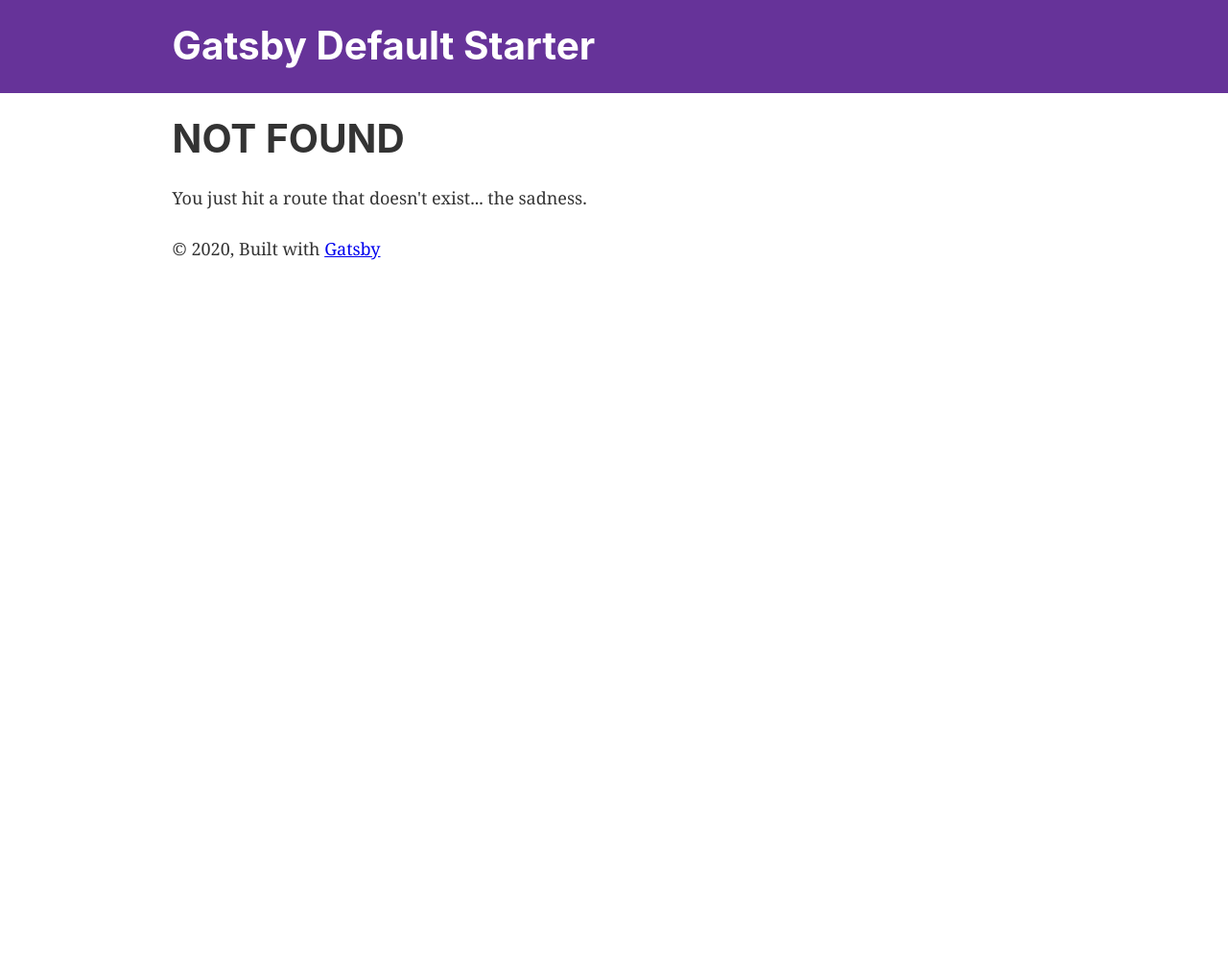
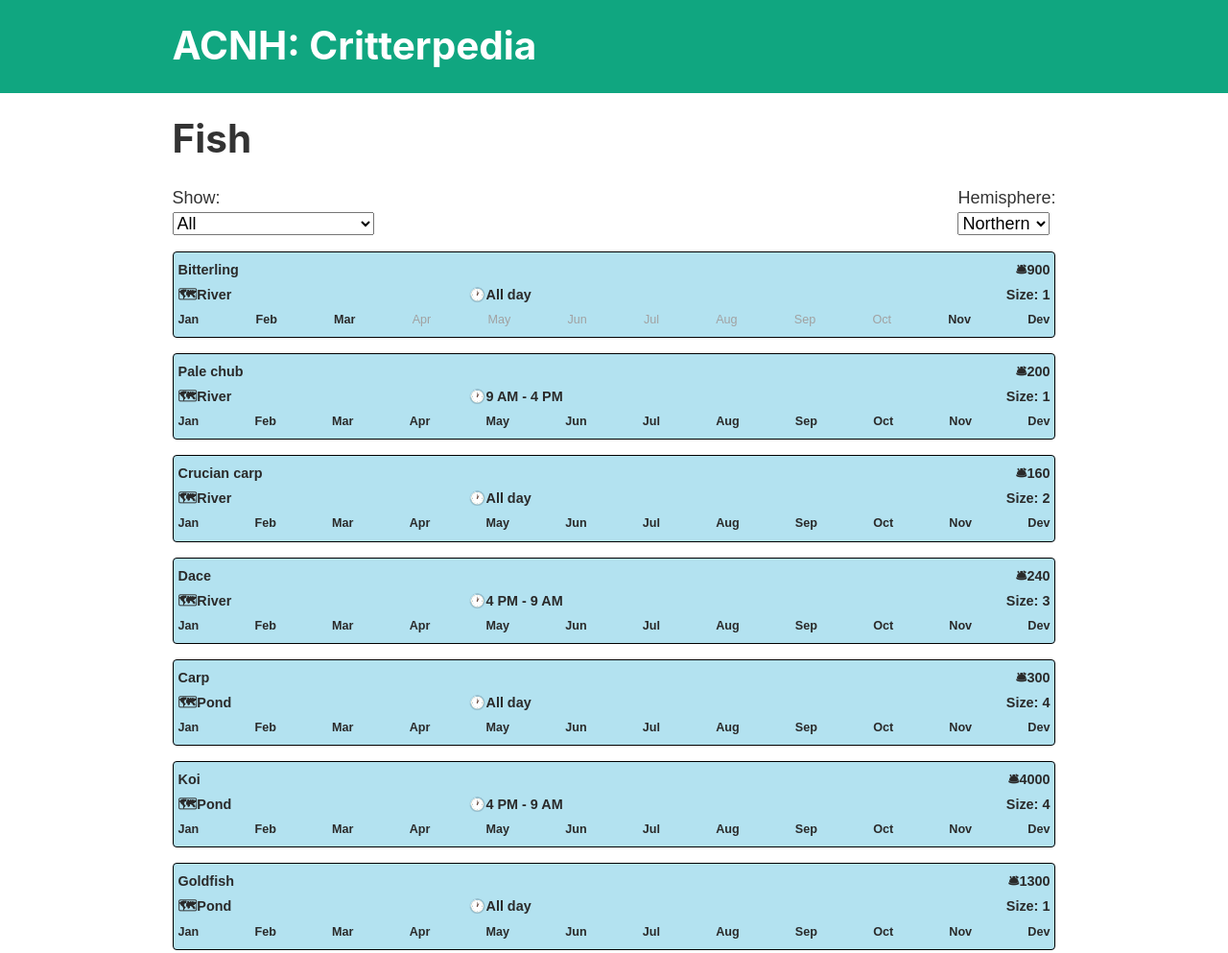
Before and after one commit to jdgarcia/critterpedia, a Gatsby site: page /fish in a window 1280 px wide. Before the commit this address had no page. Shown: the top 993 px of the page at 96% size. Before the commit the page ends 800 px from the top, so only its background shows below. Built offline with nearby package versions, Linux system fonts and the light colour scheme; Gatsby itself is replaced by a stand-in of ours.

Commit message:
add fish data

```diff
--- a/gatsby-config.js
+++ b/gatsby-config.js
@@ -1,6 +1,6 @@
 module.exports = {
   siteMetadata: {
-    title: `Gatsby Default Starter`,
+    title: `ACNH: Critterpedia`,
     description: `Kick off your next, great Gatsby project with this default starter. This barebones starter ships with the main Gatsby configuration files you might need.`,
     author: `@gatsbyjs`,
   },
--- /dev/null
+++ b/src/components/FishTable.js
@@ -0,0 +1,145 @@
+import React, { useState } from 'react';
+
+import data from '../../content/data';
+
+const currentMonth = new Date().getMonth() + 1;
+const prevMonth = currentMonth - 1 < 1 ? 12 : currentMonth - 1;
+const nextMonth = currentMonth + 1 > 12 ? 1 : currentMonth + 1;
+
+const unavailableThisMonthStyle = {
+  backgroundColor: '#f2f4fd',
+  color: '#a1a1a1',
+};
+const availableThisMonthStyle = {
+  backgroundColor: '#b3e2f0',
+  color: '#2a2a2a',
+  fontWeight: 'bold',
+};
+
+const MONTHS = [
+  'Jan',
+  'Feb',
+  'Mar',
+  'Apr',
+  'May',
+  'Jun',
+  'Jul',
+  'Aug',
+  'Sep',
+  'Oct',
+  'Nov',
+  'Dev',
+];
+
+const unavailableMonthStyle = {
+  color: '#a1a1a1',
+  fontWeight: 'normal',
+};
+const availableMonthStyle = {
+  color: '#2a2a2a',
+  fontWeight: 'bold',
+};
+
+const FishTable = () => {
+  const [hemisphere, setHemisphere] = useState('northern');
+  const [filter, setFilter] = useState('all');
+
+  let rows =
+    hemisphere === 'northern'
+      ? data.fish.northernHemisphere
+      : data.fish.southernHemisphere;
+
+  if (filter === 'availableThisMonth') {
+    rows = rows.filter(fish => fish.months[currentMonth]);
+  } else if (filter === 'newThisMonth') {
+    rows = rows.filter(
+      fish => fish.months[currentMonth] && !fish.months[prevMonth]
+    );
+  } else if (filter === 'leavingThisMonth') {
+    rows = rows.filter(
+      fish => fish.months[currentMonth] && !fish.months[nextMonth]
+    );
+  } else if (filter === 'unavailableThisMonth') {
+    rows = rows.filter(fish => !fish.months[currentMonth]);
+  }
+
+  return (
+    <div>
+      <div className="flex justify-between mb-lg">
+        <div>
+          <div>
+            <label htmlFor="filter">Show:</label>
+          </div>
+          <select
+            id="filter"
+            onChange={e => setFilter(e.target.value)}
+            value={filter}
+          >
+            <option value="all">All</option>
+            <option value="availableThisMonth">Available This Month</option>
+            <option value="newThisMonth">New This Month</option>
+            <option value="leavingThisMonth">Leaving This Month</option>
+            <option value="unavailableThisMonth">Unavailable This Month</option>
+          </select>
+        </div>
+        <div>
+          <div>
+            <label htmlFor="hemisphere">Hemisphere:</label>
+          </div>
+          <select
+            id="hemisphere"
+            onChange={e => setHemisphere(e.target.value)}
+            value={hemisphere}
+          >
+            <option value="northern">Northern</option>
+            <option value="southern">Southern</option>
+          </select>
+        </div>
+      </div>
+      {rows.map(fish => {
+        const rowStyle = fish.months[currentMonth]
+          ? availableThisMonthStyle
+          : unavailableThisMonthStyle;
+
+        return (
+          <div
+            className="border rounded p mb-lg"
+            key={fish.name}
+            style={{
+              fontSize: '0.8rem',
+              marginBottom: '16px',
+              ...rowStyle,
+            }}
+          >
+            <div className="flex justify-between">
+              <div>{fish.name}</div>
+              <div>🛎{fish.price}</div>
+            </div>
+            <div className="flex justify-between">
+              <div className="flex-1">🗺{fish.location}</div>
+              <div className="flex-1">🕐{fish.timeOfDay}</div>
+              <div className="flex-1 text-end">Size: {fish.shadowSize}</div>
+            </div>
+            <div
+              className="flex justify-between"
+              style={{ fontSize: '0.7rem' }}
+            >
+              {MONTHS.map((month, i) => {
+                const monthStyle = fish.months[i + 1]
+                  ? availableMonthStyle
+                  : unavailableMonthStyle;
+                return (
+                  <div key={month} style={monthStyle}>
+                    {month}
+                  </div>
+                );
+              })}
+            </div>
+          </div>
+        );
+      })}
+    </div>
+  );
+};
+
+export default FishTable;
--- a/src/components/header.js
+++ b/src/components/header.js
@@ -5,7 +5,7 @@ import React from 'react';
 const Header = ({ siteTitle }) => (
   <header
     style={{
-      background: `rebeccapurple`,
+      backgroundColor: `#10a680`,
       marginBottom: `1.45rem`,
     }}
   >
--- a/src/components/layout.css
+++ b/src/components/layout.css
@@ -200,7 +200,7 @@ html {
 }
 body {
   color: hsla(0, 0%, 0%, 0.8);
-  font-family: georgia, serif;
+  font-family: sans-serif;
   font-weight: normal;
   word-wrap: break-word;
   font-kerning: normal;
--- a/src/components/layout.js
+++ b/src/components/layout.js
@@ -11,6 +11,7 @@ import { useStaticQuery, graphql } from 'gatsby';
 
 import Header from './header';
 import './layout.css';
+import './util.css';
 
 const Layout = ({ children }) => {
   const data = useStaticQuery(graphql`
--- /dev/null
+++ b/src/components/util.css
@@ -0,0 +1,31 @@
+.flex {
+  display: flex;
+}
+.flex-1 {
+  flex: 1;
+}
+.justify-between {
+  justify-content: space-between;
+}
+
+.mb-lg {
+  margin-bottom: 16px;
+}
+.p {
+  padding: 5px;
+}
+.border {
+  border: 1px solid black;
+}
+.border-right {
+  border-right: 1px solid black;
+}
+.border-bottom {
+  border-bottom: 1px solid black;
+}
+.rounded {
+  border-radius: 4px;
+}
+.text-end {
+  text-align: end;
+}
--- a/src/pages/page-2.js
+++ b/src/pages/fish.js
@@ -3,14 +3,15 @@ import { Link } from 'gatsby';
 
 import Layout from '../components/layout';
 import SEO from '../components/seo';
+import FishTable from '../components/FishTable';
 
-const SecondPage = () => (
+const FishPage = () => (
   <Layout>
-    <SEO title="Page two" />
-    <h1>Hi from the second page</h1>
-    <p>Welcome to page 2</p>
+    <SEO title="Fish" />
+    <h1>Fish</h1>
+    <FishTable />
     <Link to="/">Go back to the homepage</Link>
   </Layout>
 );
 
-export default SecondPage;
+export default FishPage;
--- a/src/pages/index.js
+++ b/src/pages/index.js
@@ -8,13 +8,7 @@ import SEO from '../components/seo';
 const IndexPage = () => (
   <Layout>
     <SEO title="Home" />
-    <h1>Hi people</h1>
-    <p>Welcome to your new Gatsby site.</p>
-    <p>Now go build something great.</p>
-    <div style={{ maxWidth: `300px`, marginBottom: `1.45rem` }}>
-      <Image />
-    </div>
-    <Link to="/page-2/">Go to page 2</Link>
+    🐟 <Link to="/fish/">Fish</Link>
   </Layout>
 );
 
```
